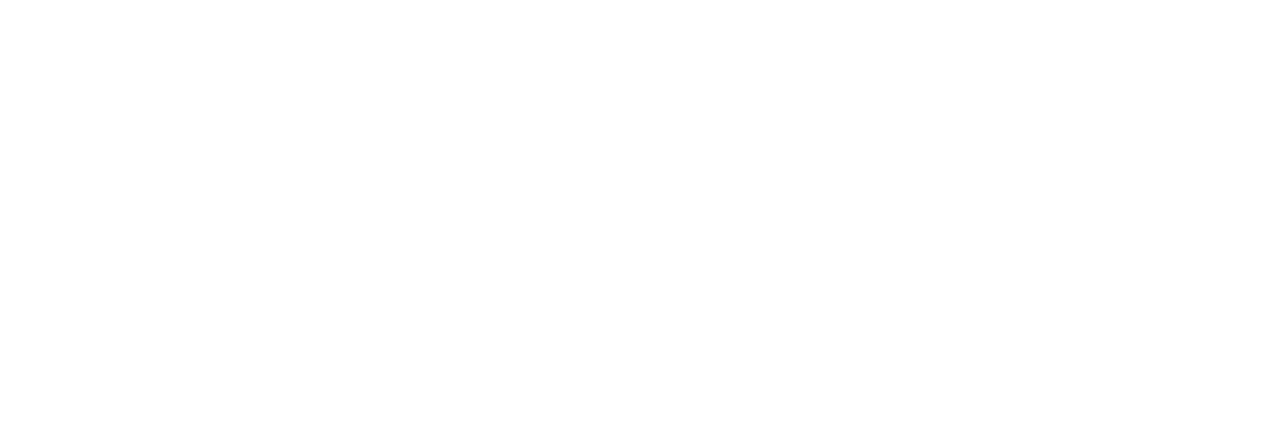
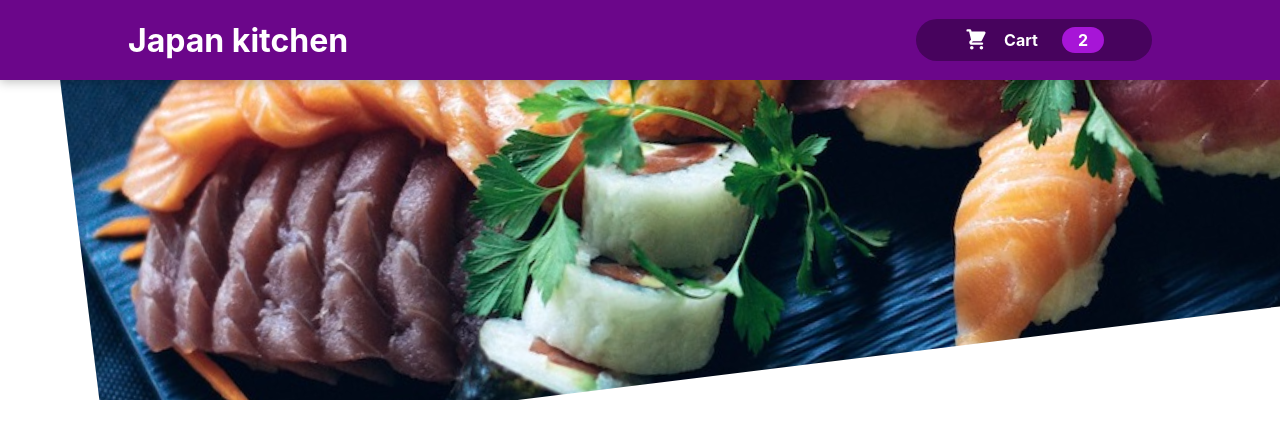
Before and after one commit to xMurzik/jpn-kitchen, a React (Create React App) app: page / in a window 1280 px wide. Shown: the top 438 px of the page. Built offline with nearby package versions, Linux system fonts and the light colour scheme.

Commit message:
Added header + button on him

```diff
--- a/src/App.js
+++ b/src/App.js
@@ -1,7 +1,12 @@
 import './App.css';
+import Header from './components/Layout/Header';
 
 function App() {
-  return <div className="App"></div>;
+  return (
+    <div className="App">
+      <Header />
+    </div>
+  );
 }
 
 export default App;
--- /dev/null
+++ b/src/components/Cart/CartIcon.jsx
@@ -0,0 +1,13 @@
+const CartIcon = () => {
+  return (
+    <svg
+      xmlns="http://www.w3.org/2000/svg"
+      viewBox="0 0 20 20"
+      fill="currentColor"
+    >
+      <path d="M3 1a1 1 0 000 2h1.22l.305 1.222a.997.997 0 00.01.042l1.358 5.43-.893.892C3.74 11.846 4.632 14 6.414 14H15a1 1 0 000-2H6.414l1-1H14a1 1 0 00.894-.553l3-6A1 1 0 0017 3H6.28l-.31-1.243A1 1 0 005 1H3zM16 16.5a1.5 1.5 0 11-3 0 1.5 1.5 0 013 0zM6.5 18a1.5 1.5 0 100-3 1.5 1.5 0 000 3z" />
+    </svg>
+  );
+};
+
+export default CartIcon;
--- /dev/null
+++ b/src/components/Layout/Header.jsx
@@ -0,0 +1,20 @@
+import React from 'react';
+import sushi from './sushi.jpg';
+import style from './Header.module.css';
+import HeaderCartButton from './HeaderCartButton';
+
+const Header = (props) => {
+  return (
+    <>
+      <header className={style.header}>
+        <h1>Japan kitchen</h1>
+        <HeaderCartButton />
+      </header>
+      <div className={style['main-image']}>
+        <img src={sushi} alt="sushi" />
+      </div>
+    </>
+  );
+};
+
+export default Header;
--- /dev/null
+++ b/src/components/Layout/Header.module.css
@@ -0,0 +1,29 @@
+.header {
+  position: fixed;
+  top: 0;
+  left: 0;
+  width: 80%;
+  height: 5rem;
+  background-color: #6b068a;
+  color: white;
+  display: flex;
+  justify-content: space-between;
+  align-items: center;
+  padding: 0 10%;
+  box-shadow: 0 2px 10px rgba(0, 0, 0, 0.25);
+  z-index: 10;
+}
+
+.main-image {
+  width: 100%;
+  height: 25rem;
+  z-index: 0;
+  overflow: hidden;
+}
+
+.main-image img {
+  width: 120%;
+  height: 100%;
+  object-fit: cover;
+  transform: rotateZ(-7deg) translateY(-2rem) translateX(5rem);
+}
--- /dev/null
+++ b/src/components/Layout/HeaderCartButton.jsx
@@ -0,0 +1,17 @@
+import React from 'react';
+import style from './HeaderCartButton.module.css';
+import CartIcon from '../Cart/CartIcon';
+
+const HeaderCartButton = (props) => {
+  return (
+    <button className={style.button}>
+      <span className={style.icon}>
+        <CartIcon />
+      </span>
+      <span>Cart</span>
+      <span className={style.badge}>2</span>
+    </button>
+  );
+};
+
+export default HeaderCartButton;
--- /dev/null
+++ b/src/components/Layout/HeaderCartButton.module.css
@@ -0,0 +1,59 @@
+.button {
+  cursor: pointer;
+  font: inherit;
+  border: none;
+  background-color: #47035d;
+  color: white;
+  padding: 0.5rem 3rem;
+  display: flex;
+  justify-content: space-around;
+  align-items: center;
+  border-radius: 25px;
+  font-weight: bold;
+}
+
+.button:hover,
+.button:active {
+  background-color: #2b0239;
+}
+
+.icon {
+  width: 1.5rem;
+  height: 1.5rem;
+  margin-right: 1rem;
+}
+
+.badge {
+  background-color: #a715d7;
+  padding: 0.2rem 1rem;
+  border-radius: 20px;
+  margin-left: 1.5rem;
+  font-weight: bold;
+}
+
+.button:hover .badge,
+.button:active .badge {
+  background-color: #6d0d8d;
+}
+
+.bump {
+  animation: bump 300ms ease-out;
+}
+
+@keyframes bump {
+  0% {
+    transform: scale(1);
+  }
+  10% {
+    transform: scale(0.9);
+  }
+  30% {
+    transform: scale(1.1);
+  }
+  50% {
+    transform: scale(1.15);
+  }
+  100% {
+    transform: scale(1);
+  }
+}
```
Also changed, not shown: src/components/Layout/sushi.jpg (added), src/components/Meals/Meals.jsx (added).
